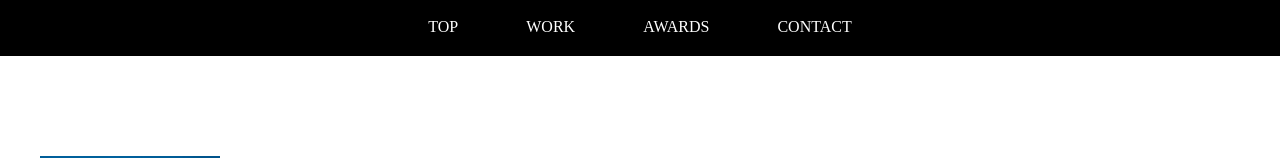
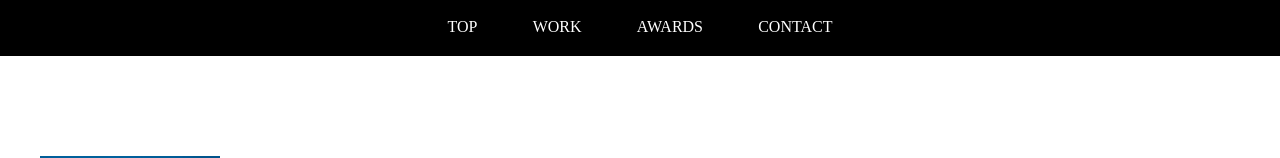
Before and after one commit to Liuzhen-Su/Liuzhen-Su.github.io, a plain HTML site: page index.html in a window 1280 px wide. Shown: the top 158 px of the page. Drawn offline with Linux system fonts and the light colour scheme.

Commit message:
Update style.css

```diff
--- a/css/style.css
+++ b/css/style.css
@@ -20,7 +20,7 @@ nav {
 .top-nav ul,li,a{
 
     color: #FFFFFF;
-	padding: 0.2em 1em;
+	padding: 0.2em 0.8em;
 	font-size: 16px;
 	font-weight: 500;
 	text-align: center;
```
